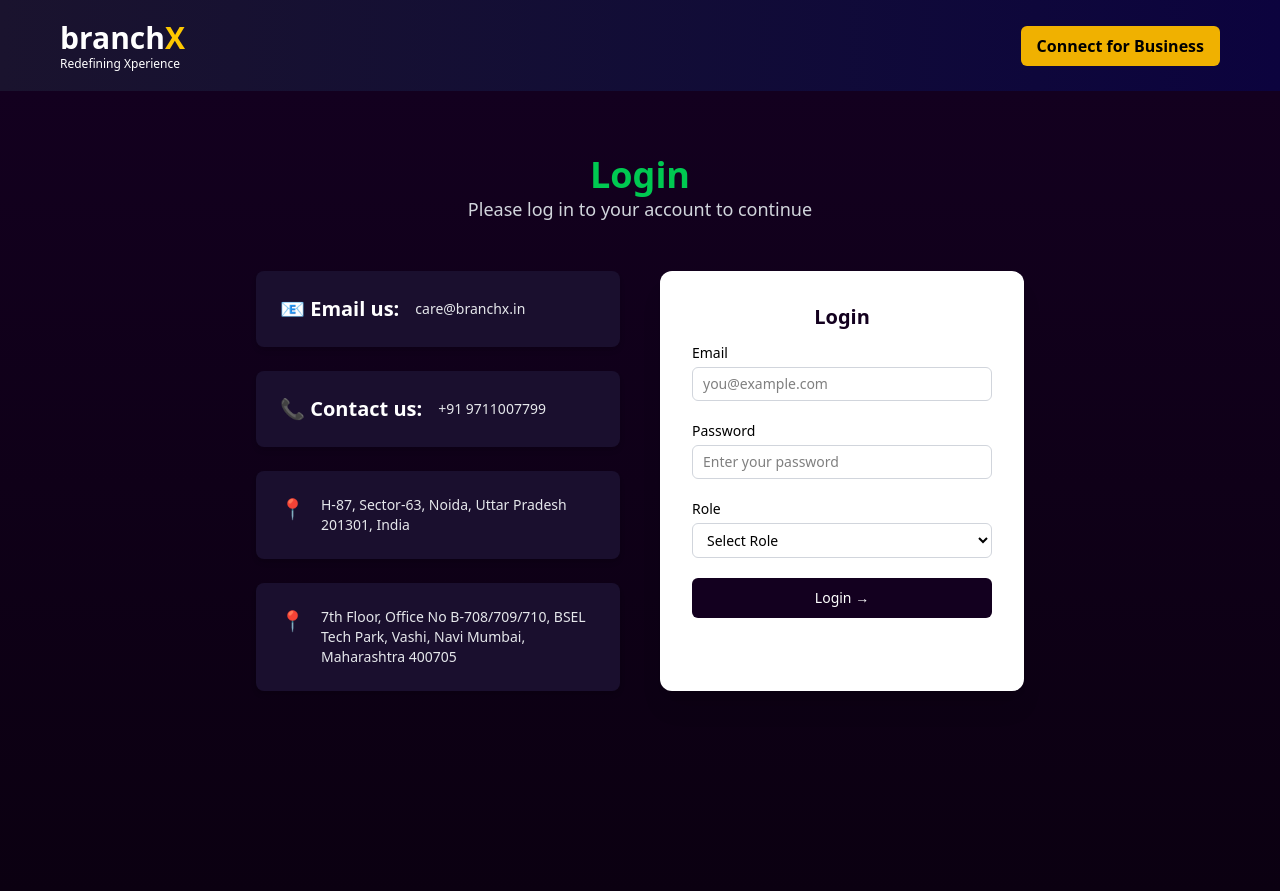
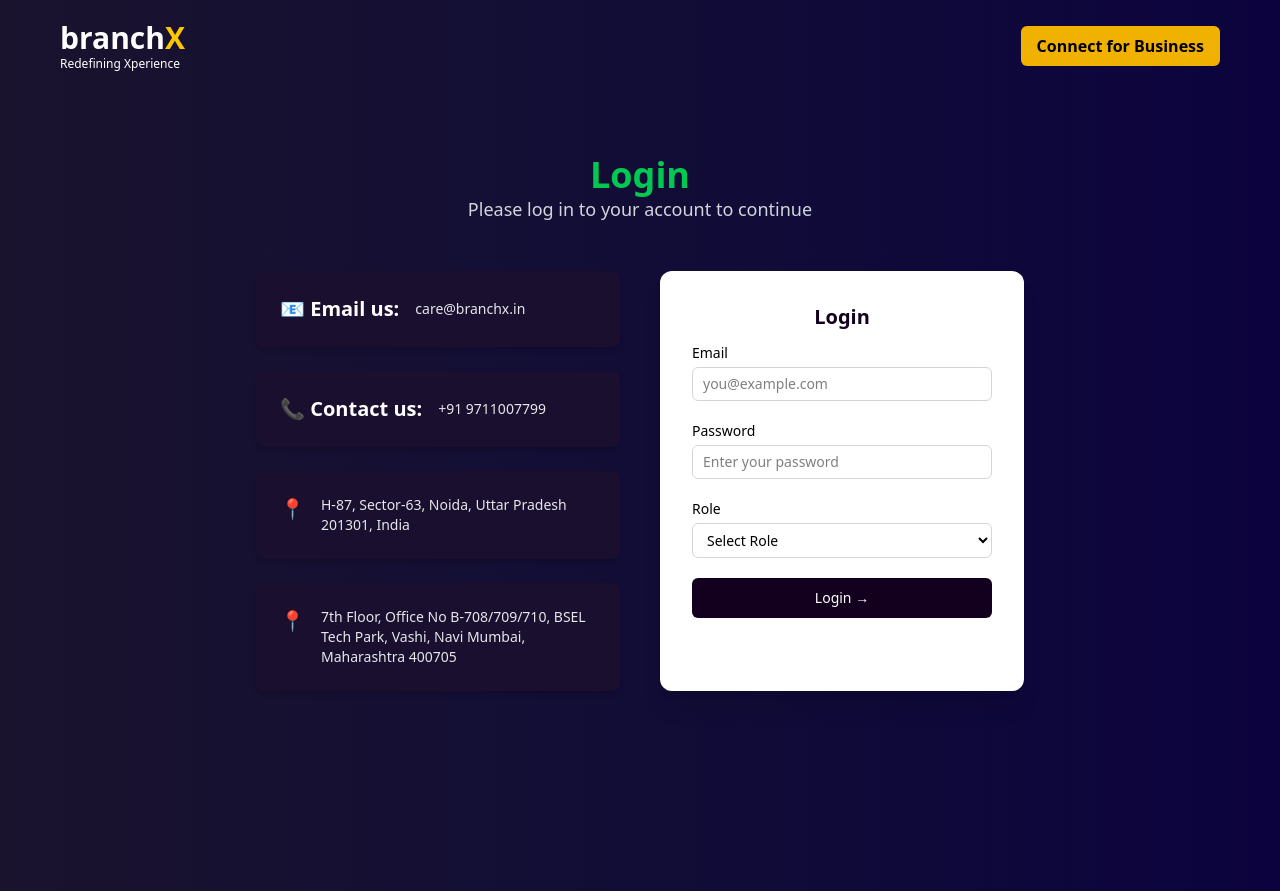
Before and after one commit to kartikbtspl/branchx-app, a React (Vite) app: page / in a window 1280 px wide. Built offline with nearby package versions, Linux system fonts and the light colour scheme.

Commit message:
add gradient

```diff
--- a/src/components/form/Login.jsx
+++ b/src/components/form/Login.jsx
@@ -2,7 +2,7 @@
 
 const Login = () => {
   return (
-  <div className="min-h-screen bg-gradient-to-b from-[#13001f] to-[#0b0011] text-white px-8 py-16">
+  <div className="min-h-screen bg-gradient-to-r from-[#1a132e] to-[#0c033e] text-white px-8 py-16">
   <div className="max-w-screen-md mx-auto">
     <h2 className="text-4xl font-bold text-center text-green-500 ">Login</h2>
     <p className="text-center text-gray-300 mb-12 text-lg">
```
